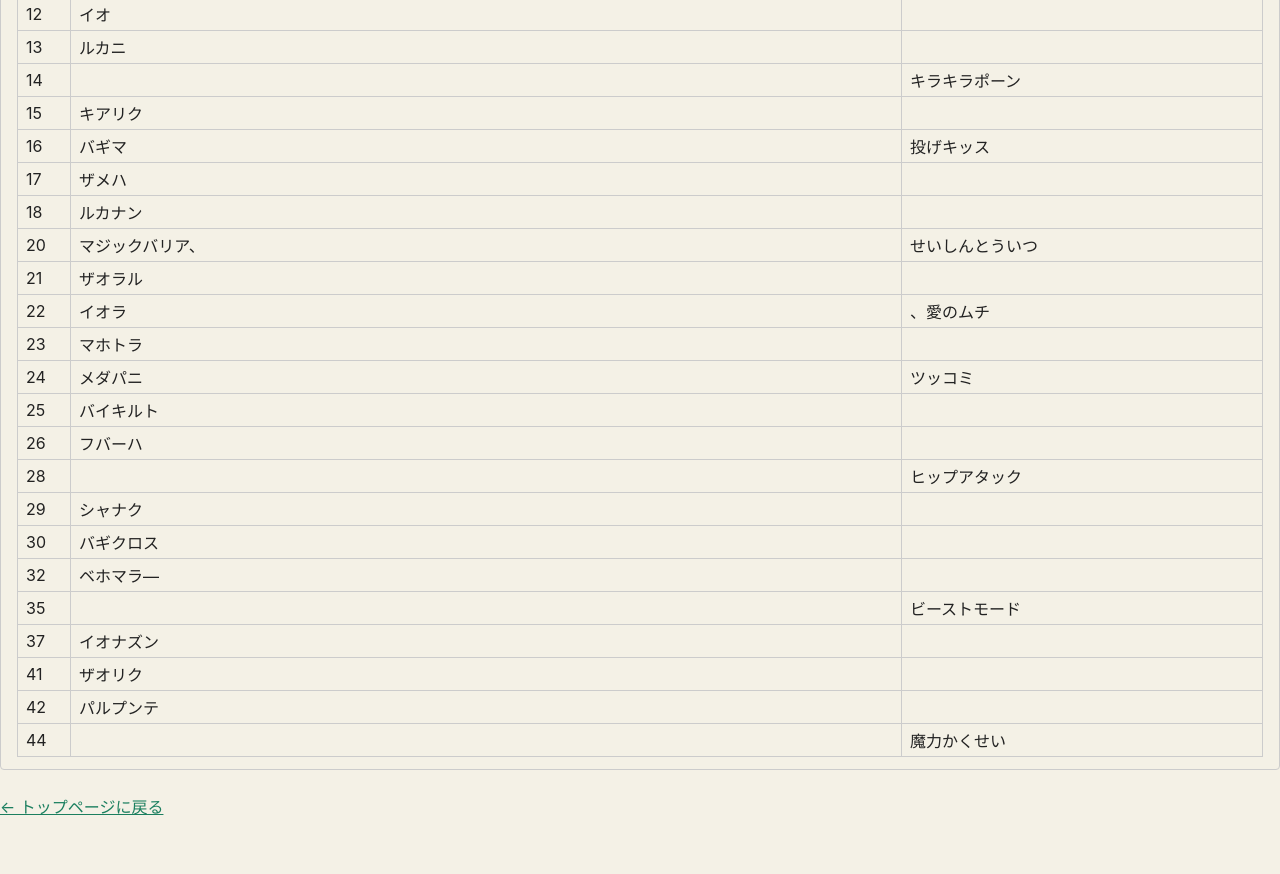
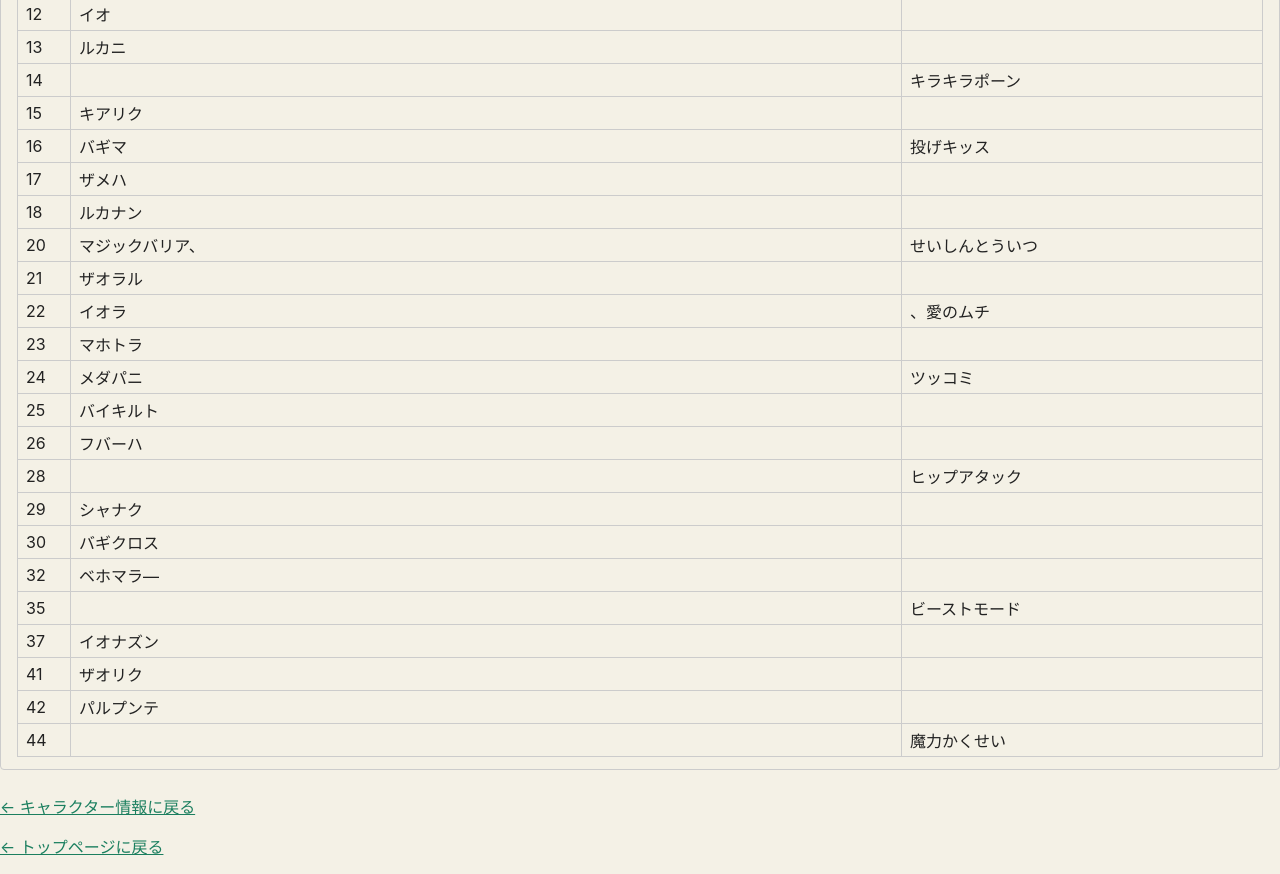
Before and after one commit to hitoshihirai07-hash/dq_site2, a plain HTML site: page dq_character_4.html in a window 1280 px wide. Shown: the part 201-1075 px from the top of the page. Before the commit the page ends 1035 px from the top, so only its background shows below. Drawn offline with Linux system fonts and the light colour scheme.

Commit message:
Update dq_character_4.html

```diff
--- a/dq_character_4.html
+++ b/dq_character_4.html
@@ -69,7 +69,7 @@
         </tbody>
       </table>
     </section>
-
+ <p><a href="dq_character.html">&larr; キャラクター情報に戻る</a></p>
     <p><a href="index.html">&larr; トップページに戻る</a></p>
   </main>
 </body>
```
